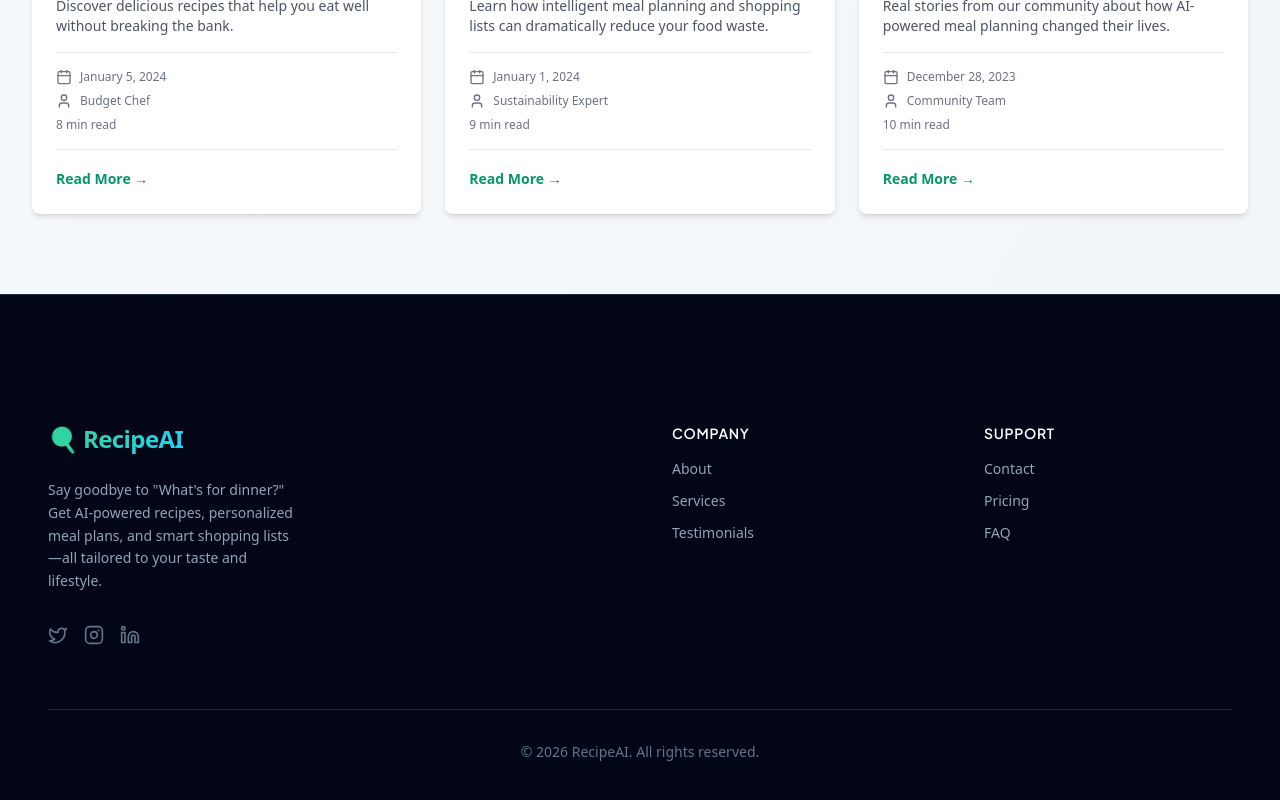
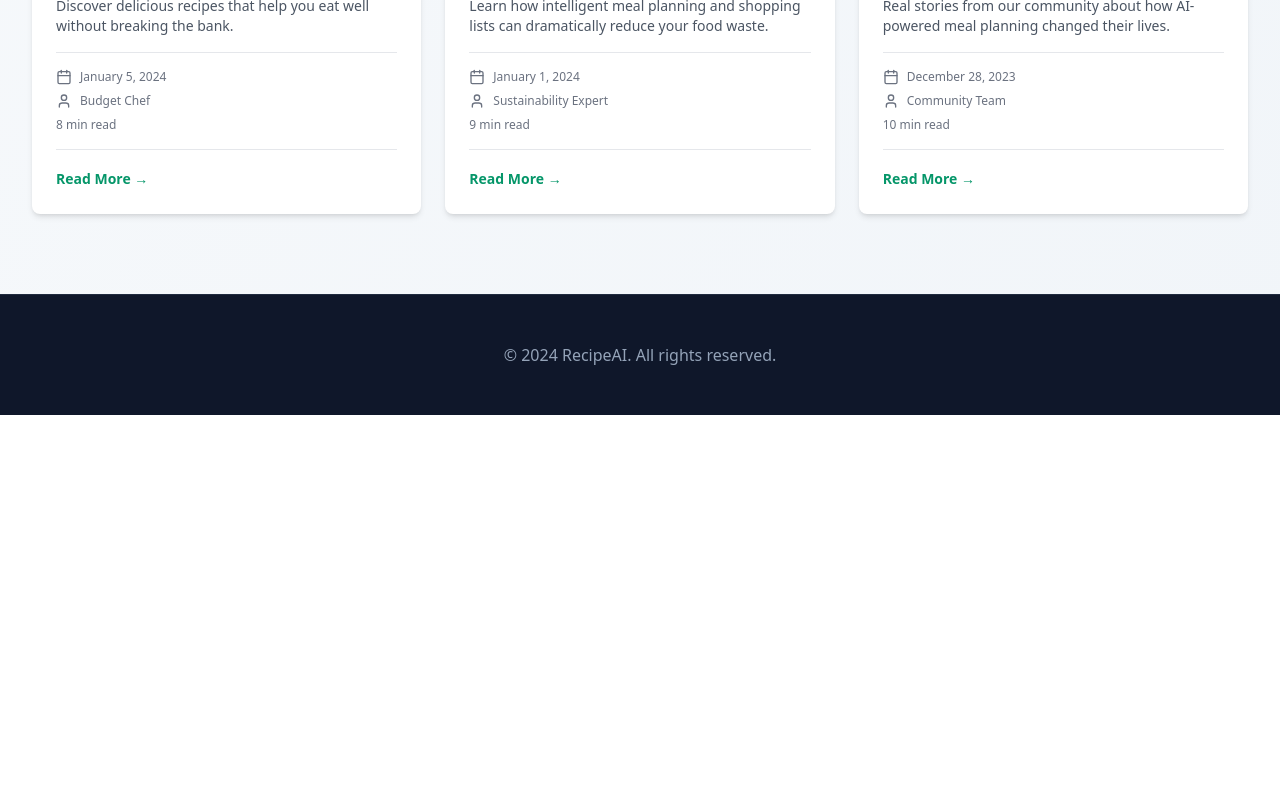
Before and after one commit to FeltSense/web-project-90f869ea-d09e-418f-9369-cc0209593515-1766157275964, a Next.js app: page /blog in a window 1280 px wide. Shown: the part 1422-2222 px from the top of the page. After the commit the page ends 1837 px from the top, so only its background shows below. Built offline with nearby package versions, Linux system fonts and the light colour scheme.

Commit message:
🔧 Build Fix: Updated components/Footer.tsx

```diff
--- a/components/Footer.tsx
+++ b/components/Footer.tsx
@@ -1,105 +1,13 @@
-'use client';
-
-import Link from 'next/link';
-import { Twitter, Instagram, Linkedin } from 'lucide-react';
-
-const footerLinks = {
-  company: [
-    { name: 'About', href: '#' },
-    { name: 'Services', href: '#services' },
-    { name: 'Testimonials', href: '#testimonials' },
-  ],
-  support: [
-    { name: 'Contact', href: '#contact' },
-    { name: 'Pricing', href: '#pricing' },
-    { name: 'FAQ', href: '#' },
-  ],
-};
-
-const socialLinks = [
-  { name: 'Twitter', href: 'https://twitter.com', icon: Twitter },
-  { name: 'Instagram', href: 'https://instagram.com', icon: Instagram },
-  { name: 'Linkedin', href: 'https://linkedin.com', icon: Linkedin },
-];
+'use client'
 
 export default function Footer() {
   return (
-    <footer className="bg-slate-950 py-24 md:py-32 border-t border-slate-800">
-      <div className="max-w-7xl mx-auto px-6 sm:px-8 lg:px-12">
-        <div className="grid grid-cols-1 md:grid-cols-4 gap-16 mb-16">
-          {/* Brand Column */}
-          <div className="flex flex-col gap-6">
-            <Link href="/" className="text-2xl font-bold text-white tracking-tight group">
-              <span className="bg-gradient-to-r from-emerald-400 to-cyan-400 bg-clip-text text-transparent group-hover:from-cyan-400 group-hover:to-emerald-400 transition-all duration-300">🍳 RecipeAI</span>
-            </Link>
-            <p className="text-slate-400 text-sm leading-relaxed max-w-xs">
-              Say goodbye to "What's for dinner?" Get AI-powered recipes, personalized meal plans, and smart shopping lists—all tailored to your taste and lifestyle.
-            </p>
-            <div className="flex gap-4 pt-2">
-              {socialLinks.map((social) => (
-                <a
-                  key={social.name}
-                  href={social.href}
-                  target="_blank"
-                  rel="noopener noreferrer"
-                  className="text-slate-500 hover:text-emerald-400 transition-colors duration-300 hover:scale-125 transform"
-                  aria-label={social.name}
-                >
-                  <social.icon className="w-5 h-5" />
-                </a>
-              ))}
-            </div>
-          </div>
-
-          {/* Empty spacer for layout */}
-          <div />
-
-          {/* Company Links */}
-          <div className="flex flex-col gap-4">
-            <h4 className="text-white font-semibold text-sm uppercase tracking-wider">
-              Company
-            </h4>
-            <div className="flex flex-col gap-3">
-              {footerLinks.company.map((link) => (
-                <Link
-                  key={link.name}
-                  href={link.href}
-                  className="text-slate-400 hover:text-emerald-400 text-sm transition-colors duration-300 relative group"
-                >
-                  {link.name}
-                  <span className="absolute bottom-0 left-0 w-0 h-0.5 bg-gradient-to-r from-emerald-400 to-cyan-400 group-hover:w-full transition-all duration-300" />
-                </Link>
-              ))}
-            </div>
-          </div>
-
-          {/* Support Links */}
-          <div className="flex flex-col gap-4">
-            <h4 className="text-white font-semibold text-sm uppercase tracking-wider">
-              Support
-            </h4>
-            <div className="flex flex-col gap-3">
-              {footerLinks.support.map((link) => (
-                <Link
-                  key={link.name}
-                  href={link.href}
-                  className="text-slate-400 hover:text-emerald-400 text-sm transition-colors duration-300 relative group"
-                >
-                  {link.name}
-                  <span className="absolute bottom-0 left-0 w-0 h-0.5 bg-gradient-to-r from-emerald-400 to-cyan-400 group-hover:w-full transition-all duration-300" />
-                </Link>
-              ))}
-            </div>
-          </div>
-        </div>
-
-        {/* Divider */}
-        <div className="border-t border-slate-800 pt-8">
-          <p className="text-slate-500 text-sm text-center">
-            &copy; {new Date().getFullYear()} RecipeAI. All rights reserved.
-          </p>
+    <footer className="bg-slate-900 border-t border-slate-700/50 py-12">
+      <div className="max-w-7xl mx-auto px-4 sm:px-6 lg:px-8">
+        <div className="text-center text-slate-400">
+          <p>&copy; 2024 RecipeAI. All rights reserved.</p>
         </div>
       </div>
     </footer>
-  );
+  )
 }
```
